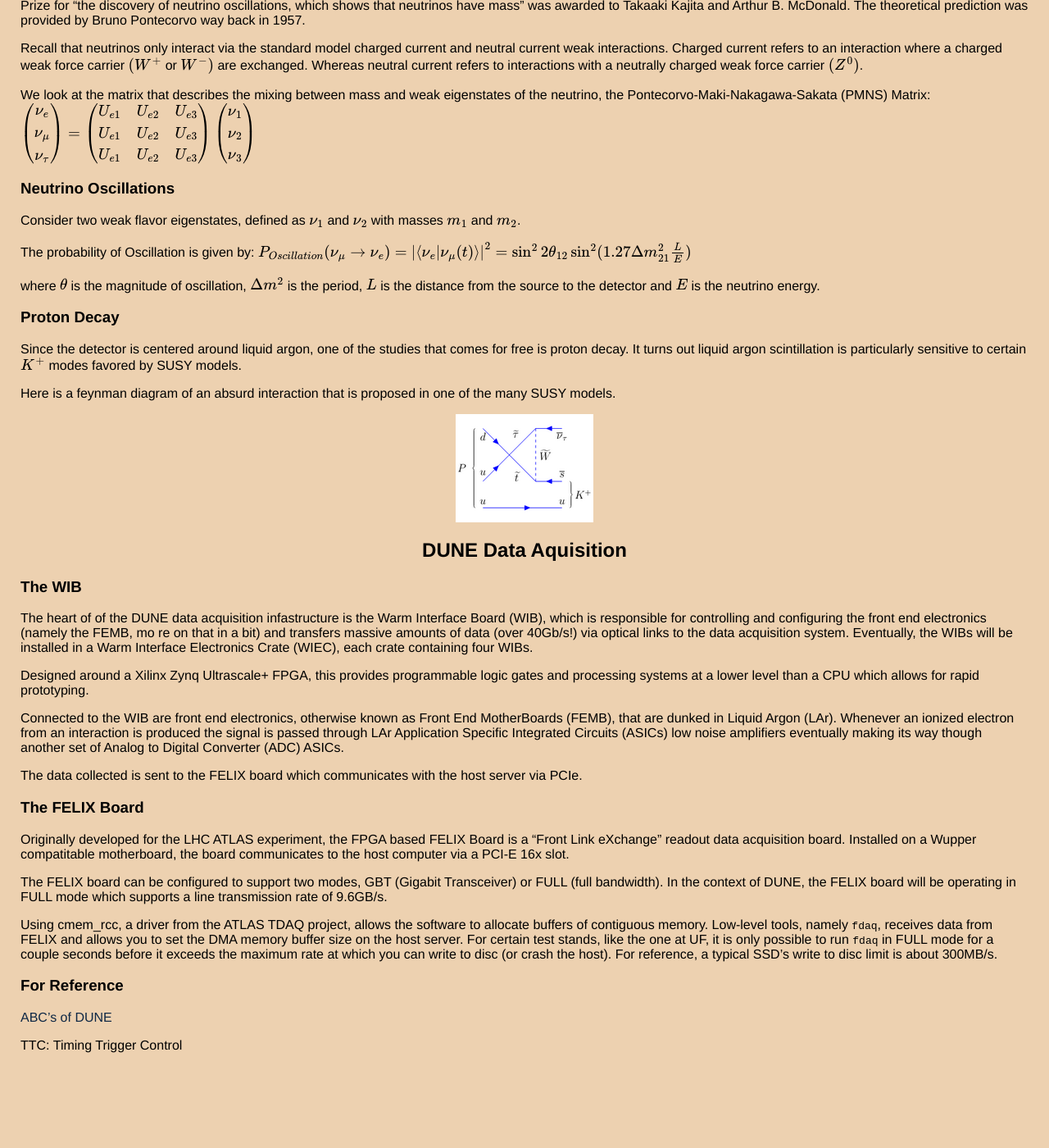
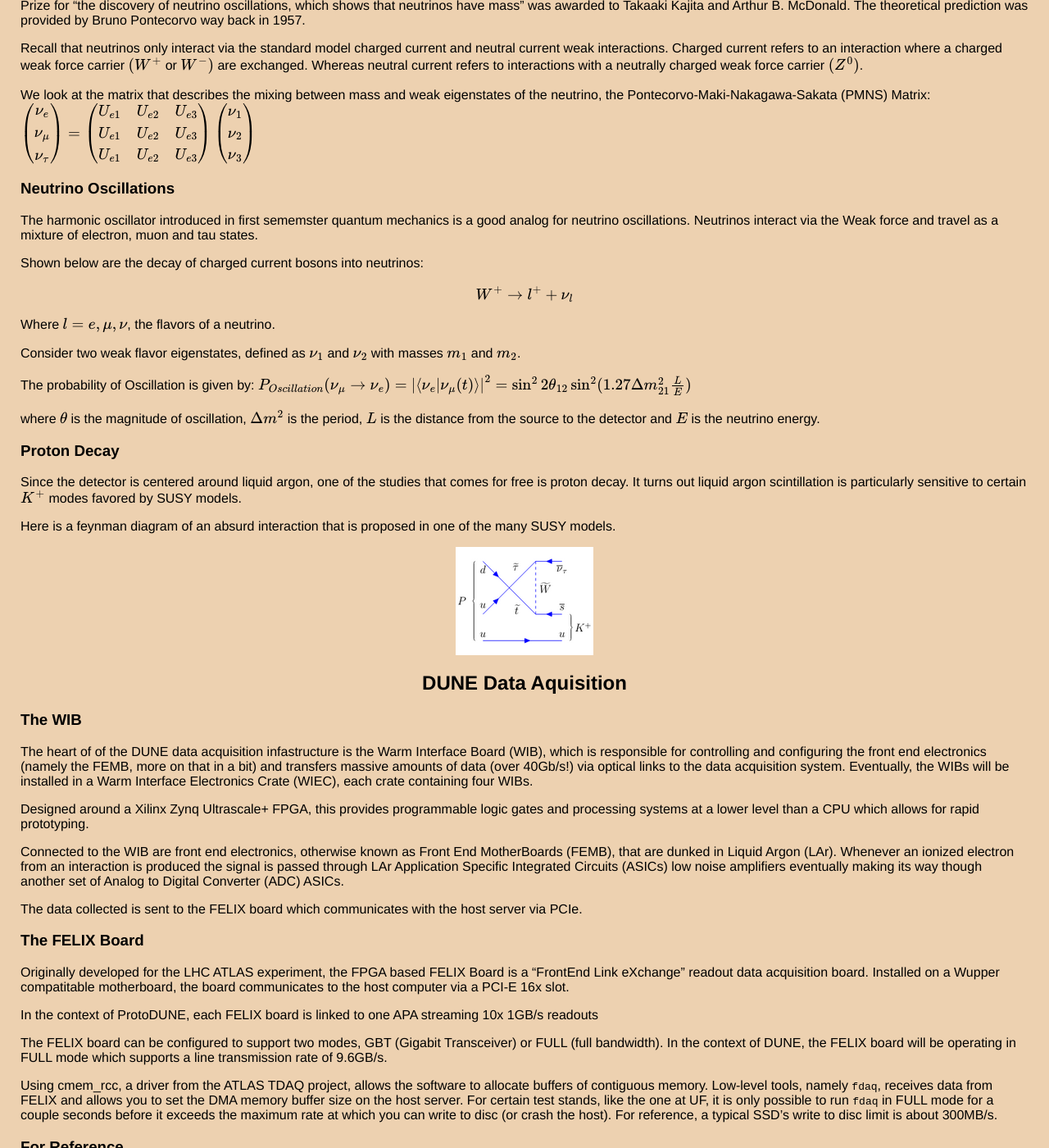
Before and after one commit to thaihangchung7/thaihangchung7.github.io, a Jekyll site: the page built from _notes/DUNE.md, in a window 1280 px wide and 1400 px high, scrolled down 663 px. Shown: the whole window at 82% size. Built offline with Jekyll 4.4.1, drawn with Linux system fonts in a browser that asks for light colours; formulas are drawn with MathJax 3; before the commit the page ends 1972 px from its top, so only the background shows below that; some of the changed text lies outside the part shown.

Commit message:
Adding and changing a few words

```diff
--- a/_notes/DUNE.md
+++ b/_notes/DUNE.md
@@ -47,6 +47,18 @@ U_{e1} & U_{e2} & U_{e3}
 \end{pmatrix}$$
 
 ### Neutrino Oscillations
+The harmonic oscillator introduced in first sememster quantum mechanics is a good analog for neutrino oscillations. Neutrinos interact via the Weak force and travel as a mixture of electron, muon and tau states.
+
+Shown below are the decay of charged current bosons into neutrinos:
+
+$$
+W^{+}\rightarrow l^{+}+ \nu_{l}
+$$
+
+Where $$l = e, \mu, \nu$$, the flavors of a neutrino.
+
+
+
 Consider two weak flavor eigenstates, defined as $$\nu_{1}$$ and $$\nu_{2}$$ with masses $$m_{1}$$ and $$m_{2}$$.
 
 
@@ -65,7 +77,7 @@ Here is a feynman diagram of an absurd interaction that is proposed in one of th
 ## DUNE Data Aquisition
 
 ### The WIB
-The heart of of the DUNE data acquisition infastructure is the Warm Interface Board (WIB), which is responsible for controlling and configuring the front end electronics (namely the FEMB, mo re on that in a bit) and transfers massive amounts of data (over 40Gb/s!) via optical links to the data acquisition system. Eventually, the WIBs will be installed in a Warm Interface Electronics Crate (WIEC), each crate containing four WIBs.
+The heart of of the DUNE data acquisition infastructure is the Warm Interface Board (WIB), which is responsible for controlling and configuring the front end electronics (namely the FEMB, more on that in a bit) and transfers massive amounts of data (over 40Gb/s!) via optical links to the data acquisition system. Eventually, the WIBs will be installed in a Warm Interface Electronics Crate (WIEC), each crate containing four WIBs.
 
 Designed around a Xilinx Zynq Ultrascale+ FPGA, this provides programmable logic gates and processing systems at a lower level than a CPU which allows for rapid prototyping.
 
@@ -74,7 +86,9 @@ Connected to the WIB are front end electronics, otherwise known as Front End Mot
 The data collected is sent to the FELIX board which communicates with the host server via PCIe.
 
 ### The FELIX Board
-Originally developed for the LHC ATLAS experiment, the FPGA based FELIX Board is a "Front Link eXchange" readout data acquisition board. Installed on a Wupper compatitable motherboard, the board communicates to the host computer via a PCI-E 16x slot.
+Originally developed for the LHC ATLAS experiment, the FPGA based FELIX Board is a "FrontEnd Link eXchange" readout data acquisition board. Installed on a Wupper compatitable motherboard, the board communicates to the host computer via a PCI-E 16x slot.
+
+In the context of ProtoDUNE, each FELIX board is linked to one APA streaming 10x 1GB/s readouts
 
 The FELIX board can be configured to support two modes, GBT (Gigabit Transceiver) or FULL (full bandwidth). In the context of DUNE, the FELIX board will be operating in FULL mode which supports a line transmission rate of 9.6GB/s.
 
@@ -83,6 +97,8 @@ Using cmem_rcc, a driver from the ATLAS TDAQ project, allows the software to all
 
 ### For Reference
 
-[ABC's of DUNE](https://abc.dunescience.org/)
+[ABC's of DUNE](https://abc.dunescience.org/) - DUNE List of Acronyms
+
+[Introduction to Neutrino Physics](https://cds.cern.ch/record/677618/files/p115.pdf)
 
 TTC: Timing Trigger Control
```
